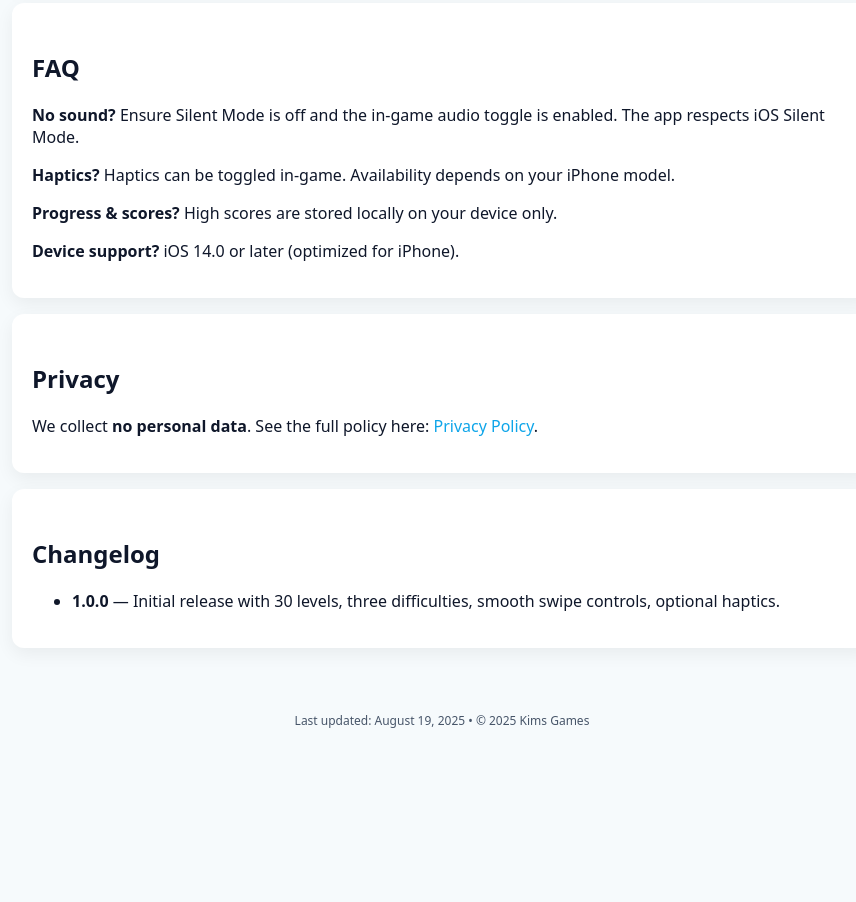
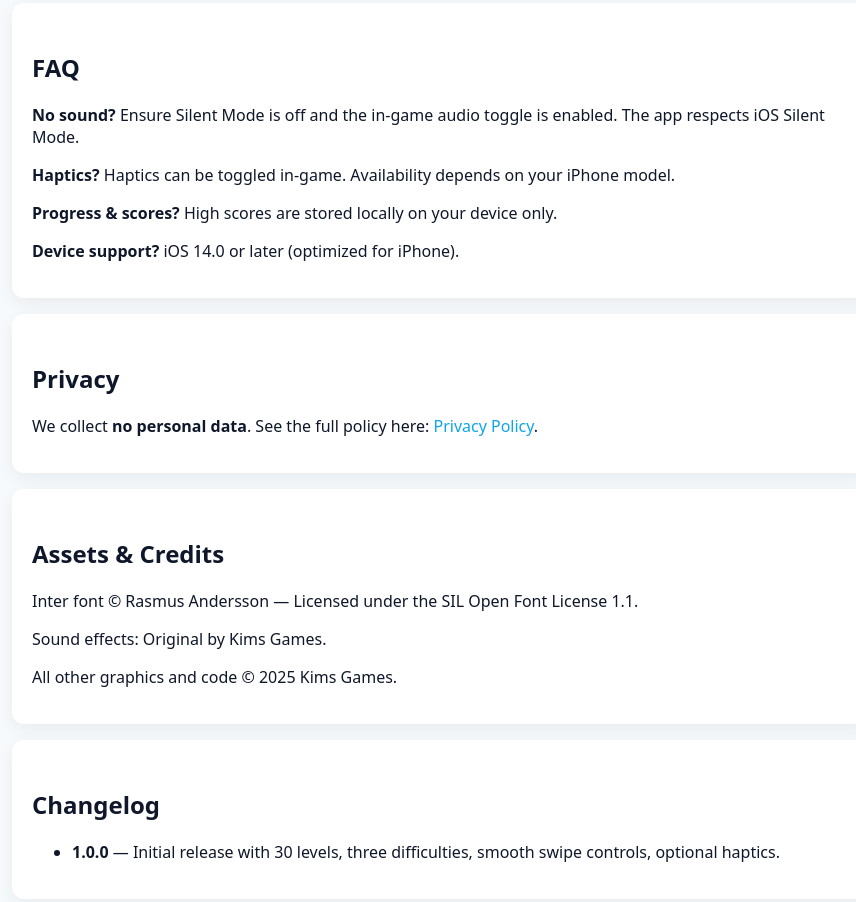
Before and after one commit to ColorfulSnakeGame/Kim, a plain HTML site: page support.html in a window 1280 px wide. Shown: the part 384-1286 px from the top of the page, without its empty margins (198-1054 px from the left). Before the commit the page ends 1137 px from the top, so only its background shows below. Drawn offline with Linux system fonts and the light colour scheme.

Commit message:
Add files via upload
Credits update

```diff
--- a/support.html
+++ b/support.html
@@ -30,7 +30,7 @@
 
     <section class="card">
       <h2>FAQ</h2>
-      <p><strong>No sound?</strong> Ensure Silent Mode is off and the in‑game audio toggle is enabled. The app respects iOS Silent Mode.</p>
+      <p><strong>No sound?</strong> Ensure Silent Mode is off and the in-game audio toggle is enabled. The app respects iOS Silent Mode.</p>
       <p><strong>Haptics?</strong> Haptics can be toggled in-game. Availability depends on your iPhone model.</p>
       <p><strong>Progress & scores?</strong> High scores are stored locally on your device only.</p>
       <p><strong>Device support?</strong> iOS 14.0 or later (optimized for iPhone).</p>
@@ -39,6 +39,13 @@
     <section class="card">
       <h2>Privacy</h2>
       <p>We collect <strong>no personal data</strong>. See the full policy here: <a href="./privacy.html">Privacy Policy</a>.</p>
+    </section>
+
+    <section class="card">
+      <h2>Assets & Credits</h2>
+      <p>Inter font © Rasmus Andersson — Licensed under the SIL Open Font License 1.1.</p>
+      <p>Sound effects: Original by Kims Games.</p>
+      <p>All other graphics and code © 2025 Kims Games.</p>
     </section>
 
     <section class="card">
```
